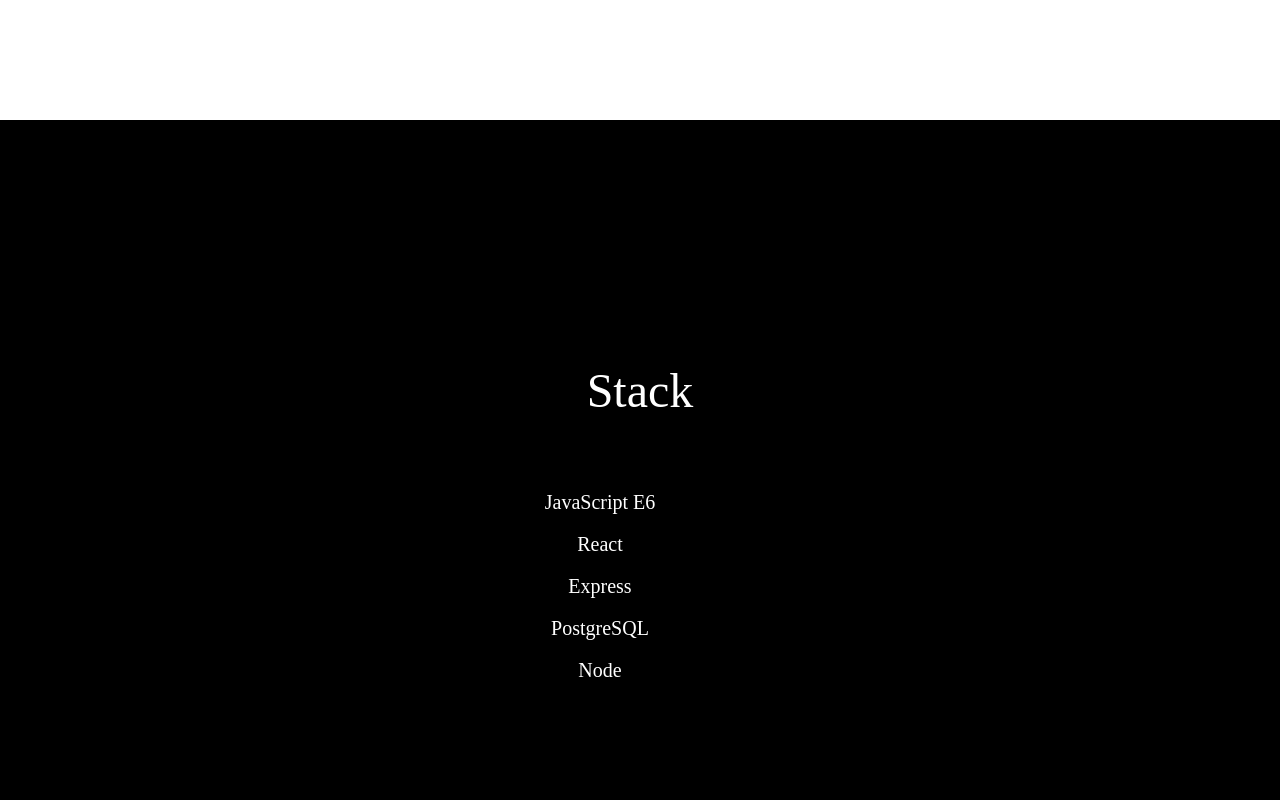
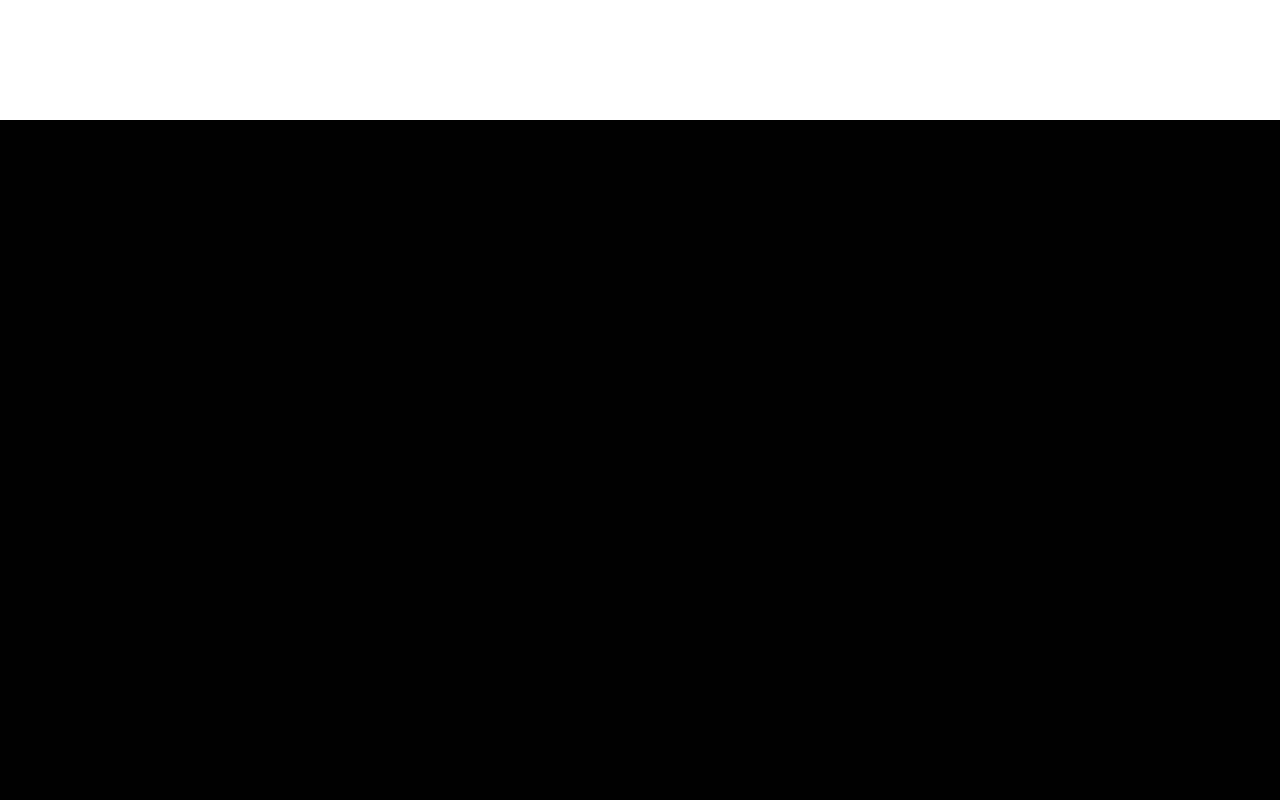
Before and after one commit to brennankapollock/portfolio, a React (Create React App) app: page / in a window 1280 px wide. Shown: the part 680-1480 px from the top of the page. Built offline with nearby package versions, Linux system fonts and the light colour scheme; a web font is replaced by a local one.

Commit message:
Final Touches on Header

```diff
--- a/src/components/Stack.js
+++ b/src/components/Stack.js
@@ -4,18 +4,9 @@
 function Stack() {
   return (
     <div
-      className="min-h-screen font-averio flex flex-col justify-center items-center bg-black"
+      className="min-h-screen font-averio  bg-black text-white"
       id="stack"
-    >
-      <h1 className="text-white text-center text-5xl">Stack</h1>
-      <ul className="flex text-white flex-col text-xl mr-20 mt-12 text-center">
-        <li className="mt-3">JavaScript E6</li>
-        <li className="mt-3">React</li>
-        <li className="mt-3">Express</li>
-        <li className="mt-3">PostgreSQL</li>
-        <li className="mt-3">Node</li>
-      </ul>
-    </div>
+    ></div>
   );
 }
 
```
